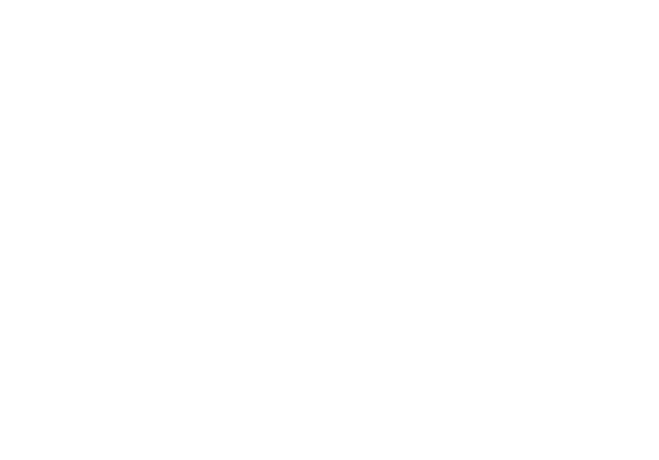
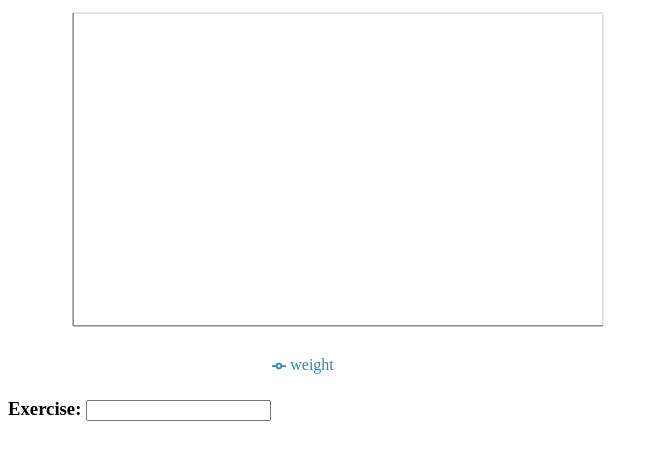
Before and after one commit to farron65/tren-den, a React app in the folder frontend/: page /analytics in a window 1280 px wide. Before the commit this address had no page. Shown: the top 460 px of the page, without its empty margins (0-659 px from the left). Built offline with nearby package versions, Linux system fonts and the light colour scheme; sample sign-in values are in the browser's storage; the HTML template or start-up script is replaced by a standard one.

Commit message:
Add analytics page with a simple line graph

```diff
--- a/frontend/package.json
+++ b/frontend/package.json
@@ -12,7 +12,8 @@
   "dependencies": {
     "react": "^19.2.0",
     "react-dom": "^19.2.0",
-    "react-router-dom": "^7.9.6"
+    "react-router-dom": "^7.9.6",
+    "recharts": "^3.6.0"
   },
   "devDependencies": {
     "@eslint/js": "^9.39.1",
--- a/frontend/src/App.tsx
+++ b/frontend/src/App.tsx
@@ -8,6 +8,7 @@ import LogWorkout from "./components/LogWorkout";
 import TemplateList from "./components/TemplateList";
 import TemplateView from "./components/TemplateView";
 import EditWorkoutForm from "./components/EditWorkoutForm";
+import Graphs from "./components/Graphs";
 import { useState } from "react";
 
 
@@ -93,6 +94,11 @@ function App() {
                         <EditWorkoutForm isTemplate={false}/>
                     </ProtectedRoute>}>
                 </Route>
+                <Route path={"/analytics"}
+                    element={<ProtectedRoute token={access_token}>
+                        <Graphs/>
+                    </ProtectedRoute>}>
+                </Route>
             </Routes>
         </BrowserRouter>
     )
--- /dev/null
+++ b/frontend/src/components/Graphs.tsx
@@ -0,0 +1,82 @@
+import { useRef, useState } from "react";
+import { CartesianGrid, Legend, Line, LineChart, Tooltip, XAxis, YAxis } from "recharts";
+
+interface ChartPoint {
+    date: Date,
+    weight: number,
+    reps: number,
+    "workout_name": string
+}
+
+export default function Graphs() {
+
+    const [exerciseData, setExercise] = useState<ChartPoint[]>([]);
+
+    const access_token = localStorage.getItem("access_token");
+    const url = "http://127.0.0.1:8000";
+    const headers = {"Authorization": `Bearer ${access_token}`};
+
+    const debounce = <T extends unknown[]> (
+        callback: (...args: T) => void,
+        delay: number,
+    ) => {
+        let timeoutTimer: ReturnType<typeof setTimeout>;
+
+        return (...args: T) => {
+            clearTimeout(timeoutTimer);
+            timeoutTimer = setTimeout(() => {
+                callback(...args);
+            }, delay)
+        }
+    };
+
+    async function getExerciseData(exerciseName: string) {
+        if (!exerciseName) return;
+        console.log(exerciseName);
+        try {
+            const response = await fetch(`${url}/analytics/${exerciseName}`, {headers: headers});
+
+            if (!response.ok) {
+                throw new Error(`Response status: ${response.status}`);
+            }
+
+            const result = await response.json();
+
+            setExercise(result);
+            console.log(result);
+        }
+        catch (error) {
+            alert(error);
+        }
+    }
+
+    const debouncedRequest = useRef(debounce(getExerciseData, 1000));
+
+    function ChangeInputValues(exerciseName: string) {
+        debouncedRequest.current(exerciseName);
+    }
+
+    return (
+        <div>
+            <LineChart style={{ width: "100%", aspectRatio: 1.618, maxWidth: 600}} responsive data={exerciseData}>
+                <CartesianGrid/>
+                <Line dataKey={"weight"}/>
+
+                <XAxis dataKey={"date"} tickFormatter={(iso) =>
+                    new Date(iso).toLocaleDateString(undefined, {
+                        month: "short",
+                        day: "numeric"
+                    })
+                }/>
+                <YAxis dataKey={"weight"}/>
+                <Tooltip />
+                <Legend />
+            </LineChart>
+            <div>
+                <h3>
+                    Exercise: <input type="text" onChange={(e) => ChangeInputValues(e.target.value)}/>
+                </h3>
+            </div>
+        </div>
+    )
+}
--- a/frontend/src/components/WorkoutsHistory.tsx
+++ b/frontend/src/components/WorkoutsHistory.tsx
@@ -116,6 +116,7 @@ export default function WorkoutsHistory() {
             <button onClick={() => navigate("/create-workout/",)}>Start Workout</button>
             <button onClick={() => navigate("/create-template/")}>Create Template</button>
             <button onClick={() => navigate("/templates/")}>Templates</button>
+            <button onClick={() => navigate("/analytics")}>Analytics</button>
             {modal && (
                 <div className="modal">
                     <div onClick={() => setModal(!modal)} className="overlay">
```
Also changed, not shown: 1 other file (tests, documents, lock files or other folders).
